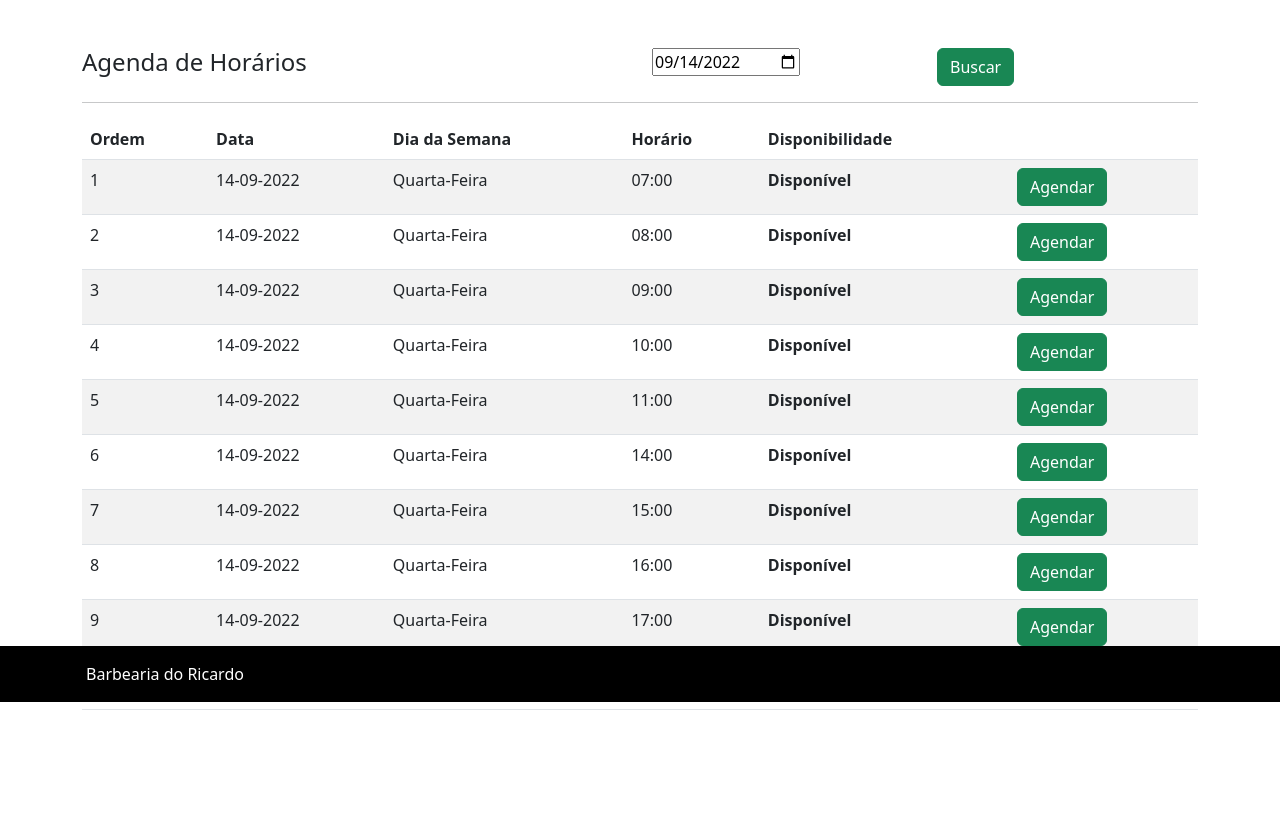
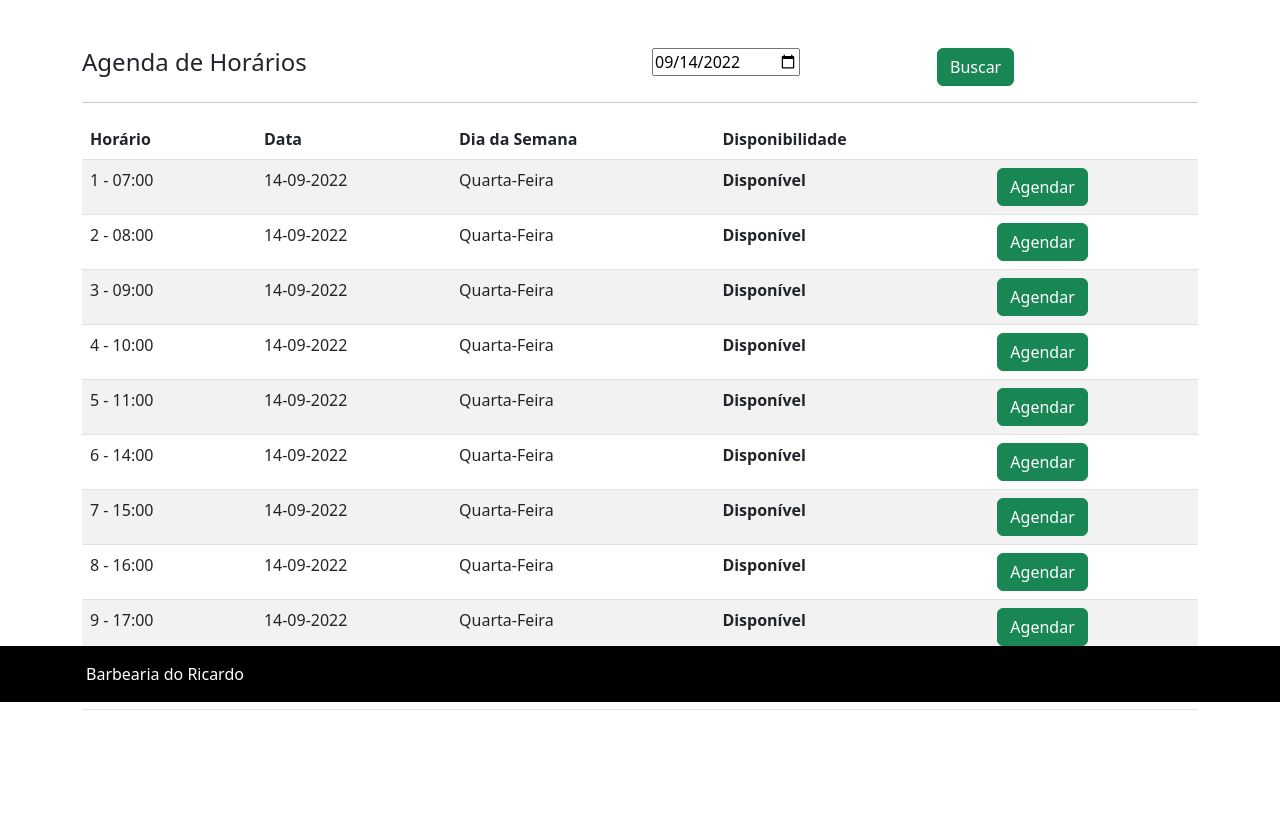
Before and after one commit to leonardoscosta98/projeto-barbearia, a Flask app: page /agenda in a window 1280 px wide. Shown: the part 98-936 px from the top of the page. Run offline with Flask 2, Linux system fonts and the light colour scheme; the visitor is signed in with stand-in values (Sample User, id 1); data comes from the database, SQL or seed files in the repository; data that the repository does not hold is empty; some libraries are stand-ins or nearby versions.

Commit message:
Update agenda.html

```diff
--- a/templates/agenda.html
+++ b/templates/agenda.html
@@ -14,10 +14,9 @@
         <table class="table table-striped table-hover">
             <thead>
                 <tr>
-                    <th scope="col">Ordem</th>
+                    <th scope="col">Horário</th>
                     <th scope="col">Data</th>
                     <th scope="col">Dia da Semana</th>
-                    <th scope="col">Horário</th>
                     <th scope="col">Disponibilidade</th>
                     <th scope="col"></th>
                 </tr>
@@ -26,11 +25,9 @@
                 {% if dia != 'Domingo' %}
                     {% for disponibilidade in disponibilidades %}
                     <tr>
-                        <td>{{disponibilidade.id}}</td>
+                        <td>{{disponibilidade.id}} - {{disponibilidade.horarios}}</td>
                         <td>{{datatable}}</td>
                         <td>{{dia}}</td>
-                        <td>{{disponibilidade.horarios}}</td>
-
                         <th style=" {% if disponibilidade.status == 'Indisponível' %} color: red;{% endif %}">
                         {{disponibilidade.status}}
                         </th>
```
